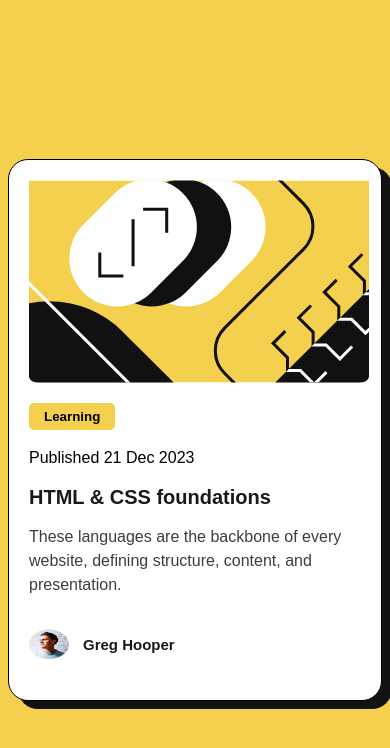
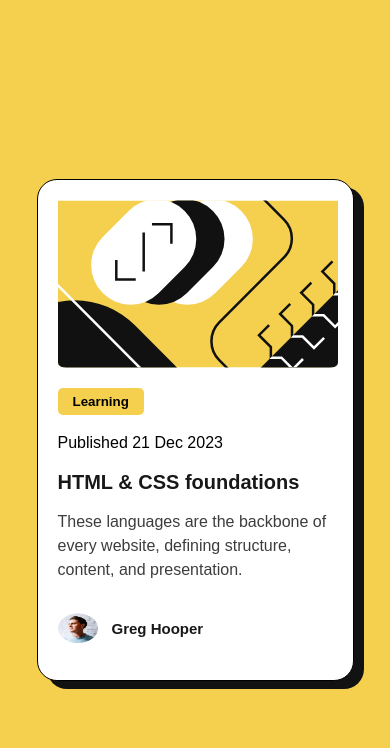
Before and after one commit to Hayle-HB/FrontEnd, a plain HTML site: page blog-preview-card-main/index.html in a window 390 px wide. Drawn offline with Linux system fonts and the light colour scheme.

Commit message:
Add a Mobile Responsiveness for a Blog Card

```diff
--- a/blog-preview-card-main/index.html
+++ b/blog-preview-card-main/index.html
@@ -33,6 +33,8 @@
       }
 
       .container {
+        margin-left: 20px;
+        margin-right: 20px;
         display: flex;
         flex-direction: column;
         gap: 10px;
@@ -102,6 +104,18 @@
       }
 
 
+      @media (max-width: 450px){
+        .container {
+          width: 315px;
+          height: 500px;
+
+
+        #main-img {
+          width: 280px;
+        }
+      }
+
+
 
     </style>
   </head>
```
